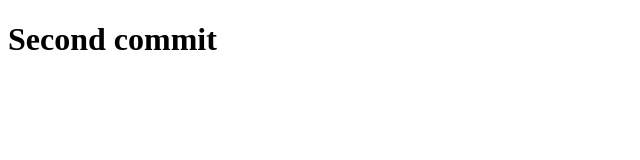
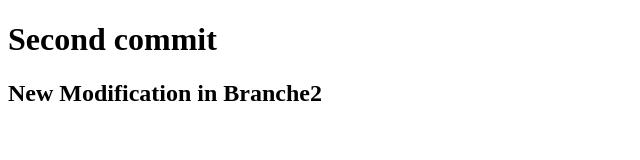
Before and after one commit to karry7/ExempleRebase, a plain HTML site: page index.html in a window 1280 px wide. Shown: the whole page, without its empty margins (0-640 px from the left). Drawn offline with Linux system fonts and the light colour scheme.

Commit message:
merge happening

```diff
--- a/index.html
+++ b/index.html
@@ -8,5 +8,6 @@
 </head>
 <body>
     <h1>Second commit</h1>
+    <h2>New Modification in Branche2</h2>
 </body>
 </html>
```
